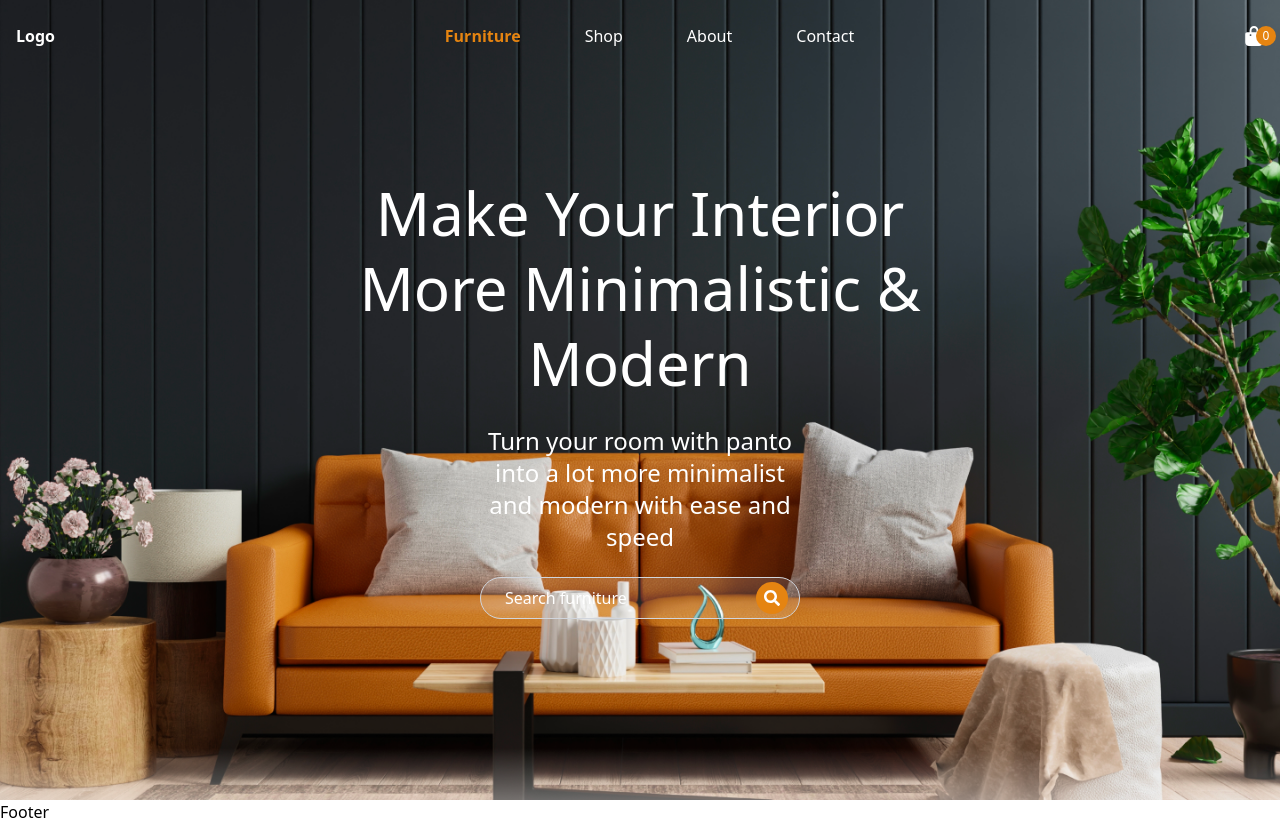
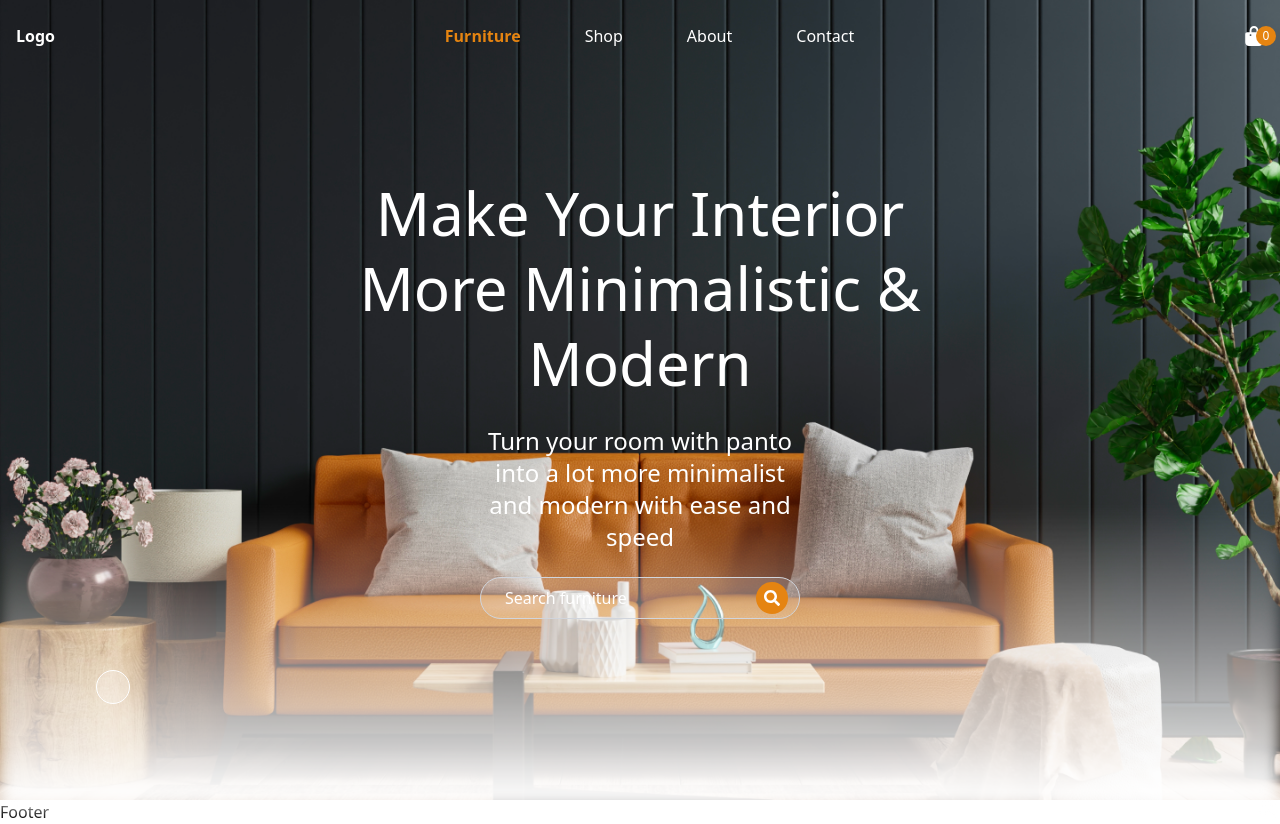
Before and after one commit to mn-sohel/panto-furniture, a React (Vite) app: page / in a window 1280 px wide. Built offline with nearby package versions, Linux system fonts and the light colour scheme.

Commit message:
banner blur effect done
epsidode 271

```diff
--- a/src/pages/home/HeroPage.jsx
+++ b/src/pages/home/HeroPage.jsx
@@ -17,6 +17,24 @@ const HeroPage = () => {
                 </div>
             </div>
         </div>
+
+        {/* banner blur effect */}
+        <div className='absolute bg-gradient-to-t from-white via-transparent to-transparent inset-x-0 bottom-0 h-3/4 -mb-2 blur-sm'></div>
+
+        {/* hover button for tool tips */}
+        <div className='absolute bottom-24 left-24 group'>
+            <button className='relative p-4 bg-white/25 rounded-full border text-xl'>
+              <div className='hidden absolute bottom-full left-1/2 transform -translate-x-1/2 mb-3 p-2 rounded-lg bg-white/25 shadow-md group-hover:flex gap-2'>
+                <div className='size-6 bg-red-600 border border-white rounded-full'></div>
+                <div className='size-6 bg-blue-600 border border-white rounded-full'></div>
+                <div className='size-6 bg-green-600 border border-white rounded-full'></div>
+
+                {/* showing tooltip arrow */}
+                <div className='absolute left-1/2 transform -translate-x-1/2 -bottom-2 w-0 h-0 border-l-8 border-l-transparent border-r-8 border-r-transparent border-t-8 border-t-white/55'></div>
+              </div>
+            </button>
+        </div>
+
     </section>
   )
 }
```
